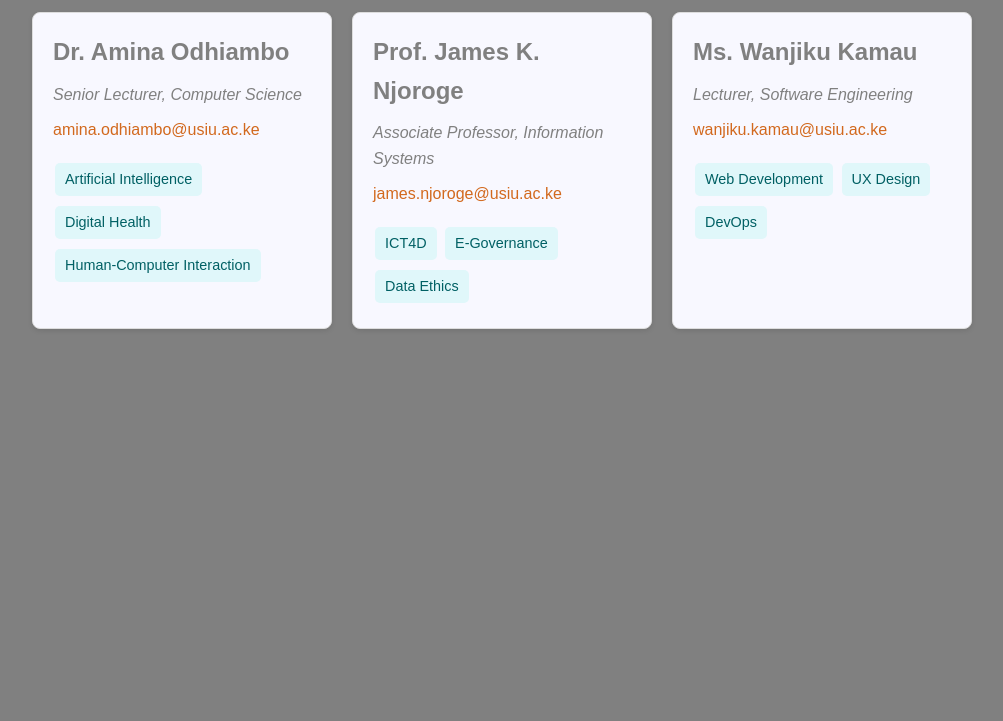
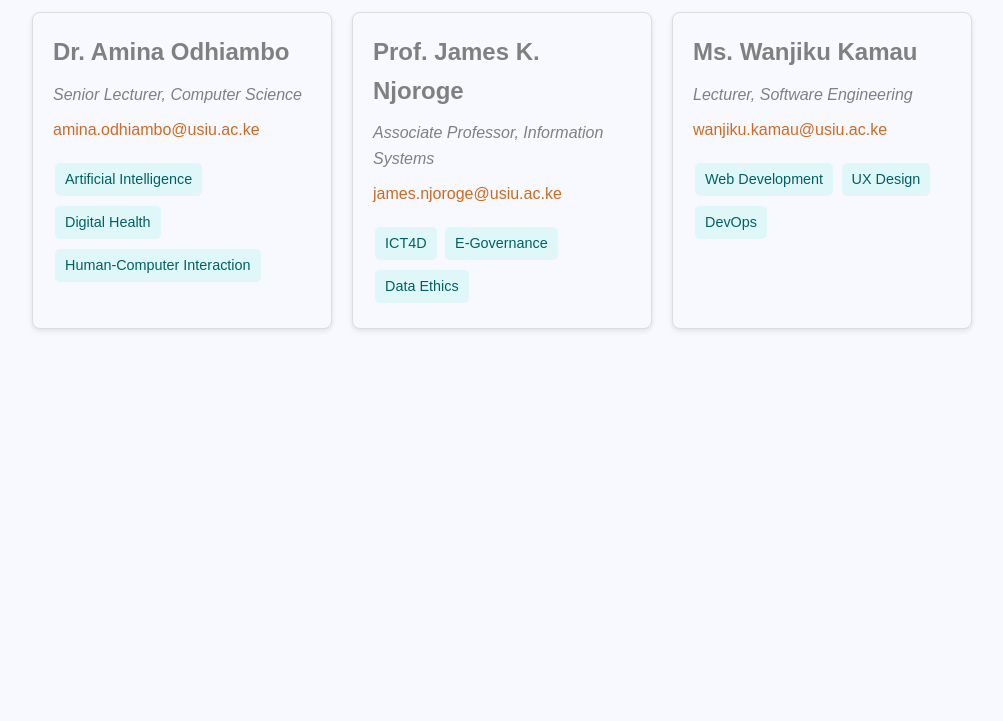
Before and after one commit to AcholaJenny/end-sem, a plain HTML site: page index.html in a window 1280 px wide. Shown: the part 79-800 px from the top of the page, without its empty margins (138-1141 px from the left). Drawn offline with Linux system fonts and the light colour scheme.

Commit message:
Update style.css

```diff
--- a/style.css
+++ b/style.css
@@ -8,7 +8,7 @@
 body {
   font-family: Arial, sans-serif;
   line-height: 1.6;
-  background-color: grey;
+  background-color: ghostwhite;
   color: grey;
   padding: 20px;
 }
```
